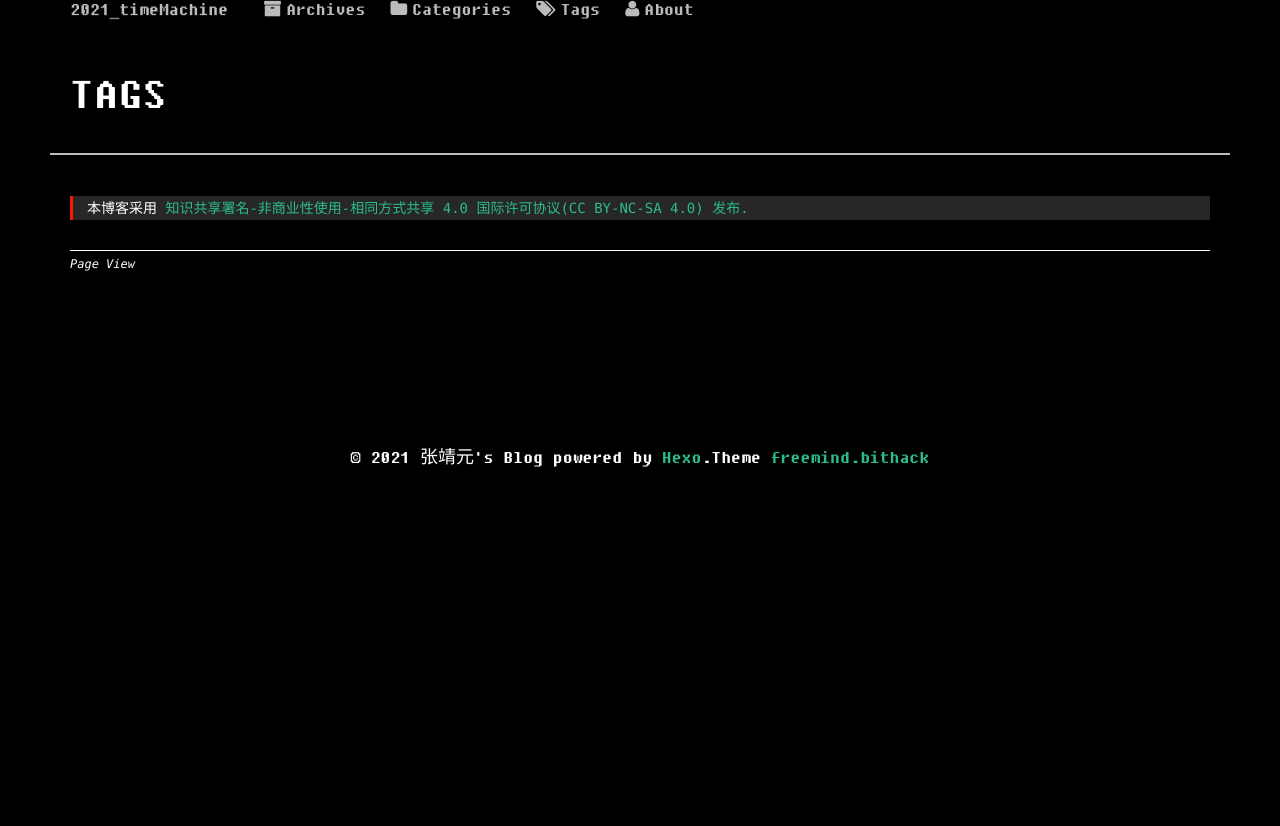
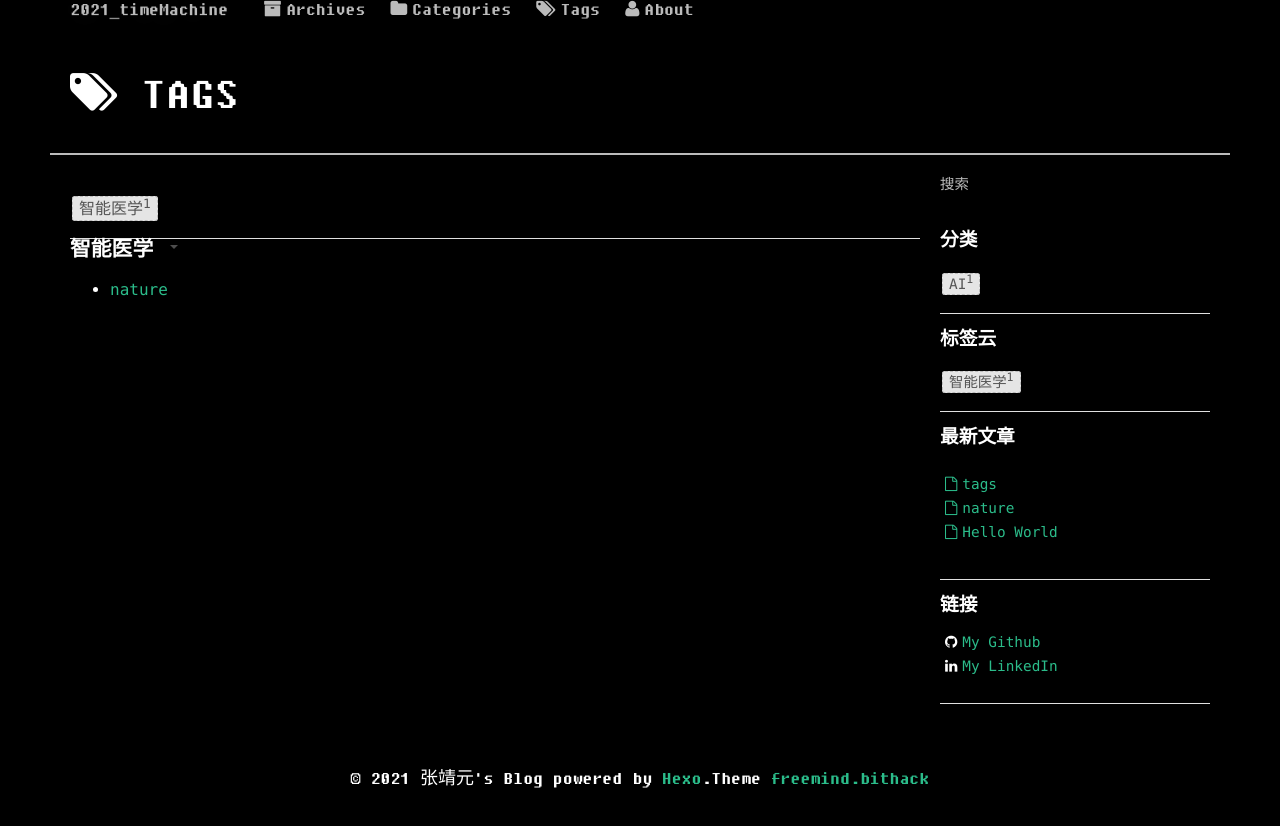
Before and after one commit to EskimoA000/EskimoA000.github.io, a plain HTML site: page Tags/index.html in a window 1280 px wide. Before the commit the page ends 800 px from the top, so only its background shows below. Drawn offline with nearby package versions, Linux system fonts and the light colour scheme; a script that the page names is missing.

Commit message:
Site updated: 2021-09-14 19:53:15

```diff
--- a/Tags/index.html
+++ b/Tags/index.html
@@ -6,7 +6,7 @@
   <meta http-equiv="cache-control" content="no-cache">
   <meta http-equiv="expires" content="0">
 
-  <title>tags | 2021_timeMachine</title>
+  <title>Tags | 2021_timeMachine</title>
   <meta name="author" content="张靖元">
 
   <meta name="description" content="daydayup">
@@ -14,7 +14,7 @@
 
   <meta name="viewport" content="width=device-width, initial-scale=1, maximum-scale=1">
 
-  <meta property="og:title" content="tags"/>
+  <meta property="og:title" content="Tags"/>
   <meta property="og:site_name" content="2021_timeMachine"/>
 
 
@@ -91,91 +91,135 @@
 
   <div class="container">
   	<div class="content">
+    	 <!-- title -->
+<div class="page-header">
+	 <h1><i class="fa fa-tags"></i> Tags</h1>
+</div>
+
+<div class="row page">
 
 
-		<div class="page-header">
-			<h1> tags</h1>
+	<div class="col-md-9">
+
+
+<div id="top_search"></div>
+
+
+	<div class="widget">
+		<ul class="tag_box inline list-unstyled">
+
+			<li><a href="#智能医学">智能医学<span>1</span></a></li>
+
+		</ul>
+	</div>
+
+<div class="archive">
+
+
+	<h4 class="archive-ul show" data-toggle="collapse" id="智能医学" data-target="#modal-智能医学"> 智能医学 <b class="caret"></b></h4>
+	   <ul id="modal-智能医学" class="collapse in">
+
+
+
+
+
+
+   	   	   	       <li class="listing-item"><a href="/EskimoA000.github.io/2021/09/13/nature/" >nature</a></li>
+
+
+
+
+
+
+
+	   </ul>
+
+	</ul>
+</div>
+
+
+
+</div> <!-- col-md-9 -->
+
+
+		<div class="col-md-3">
+	<div id="sidebar">
+
+
+  <div id="site_search">
+   <div class="form-group">
+    <input type="text" id="local-search-input" name="q" results="0" placeholder="搜索" class="st-search-input st-default-search-input form-control"/>
+   </div>
+  <div id="local-search-result"></div>
   </div>
 
 
 
 
-<div class="row page">
-	<!-- cols -->
+	<div class="widget">
+		<h4>分类</h4>
+		<ul class="tag_box inline list-unstyled">
 
-	<div class="col-md-12">
+			<li><a href="/EskimoA000.github.io/categories/AI/">AI<span>1</span></a></li>
 
-
-	<!-- content -->
-	<div class="mypage">
+		</ul>
+	</div>
 
 
 
-	  <div class="article-footer-copyright">
+	<div class="widget">
+		<h4>标签云</h4>
+		<ul class="tag_box inline list-unstyled">
 
-    本博客采用 <a href="https://creativecommons.org/licenses/by-nc-sa/4.0/deed.zh" target="_blank">知识共享署名-非商业性使用-相同方式共享 4.0 国际许可协议(CC BY-NC-SA 4.0) 发布.</a>
-</div>
-
-	</div>
+			<li><a href="/EskimoA000.github.io/tags/智能医学/">智能医学<span>1</span></a></li>
 
 
-	<span id="/EskimoA000.github.io/tags/index.html" class="leancloud-visitors view" data-flag-title="tags">
-		<em class="post-meta-item-text"> Page View </em> <i class="leancloud-visitors-count"></i>
-	</span>
-
-	<div>
-  	<center>
-
-	<div class="pagination">
-
-
+		</ul>
 	</div>
-
-
-    </center>
-	</div>
-
-	<!-- comment -->
-	<!--
--->
-
-		<section id="comments" class="comments">
-			<style>
-			.comments{margin:30px;padding:10px;background:rgb(0, 0, 0)}
-			@media screen and (max-width:800px){.comments{margin:auto;padding:10px;background:#000}}
-			</style>
-			<div id="vcomment" class="comment"></div>
-<script src='//unpkg.com/valine/dist/Valine.min.js'></script>
-<script src="https://cdnjs.loli.net/ajax/libs/jquery/3.2.1/jquery.min.js"></script>
-<script>
-var valineConfig = {"enable":true,"appId":"xx","appKey":"xx","placeholder":"提交评论时留下邮箱收到回复后将自动通知","visitor":true,"avatar":"monsterid","requiredFields":["nick","mail"]}
-valineConfig.el='#vcomment';
-new Valine(valineConfig);
-    // new Valine({
-    //     el: '#vcomment',
-    //     appId: "",
-    //     appKey: "",
-    //     placeholder: "提交评论时留下邮箱收到回复后将自动通知",
-    //     avatar:"monsterid",
-    //     visitor: "true",
-    //     requiredFields: "nick,mail".split(','),
-    // });
-</script>
-
-		</section>
-
-	</div> <!-- col-md-9/col-md-12 -->
 
 
 
 
-</div><!-- row -->
+<div class="widget">
+  <h4>最新文章</h4>
+  <ul class="entry list-unstyled">
 
-<!--
- -->
+      <li>
+        <a href="/EskimoA000.github.io/2021/09/14/tags/" ><i class="fa fa-file-o"></i>tags</a>
+      </li>
+
+      <li>
+        <a href="/EskimoA000.github.io/2021/09/13/nature/" ><i class="fa fa-file-o"></i>nature</a>
+      </li>
+
+      <li>
+        <a href="/EskimoA000.github.io/2021/09/12/hello-world/" ><i class="fa fa-file-o"></i>Hello World</a>
+      </li>
+
+  </ul>
+</div>
 
 
 
+<div class="widget">
+	<h4>链接</h4>
+	<ul class="blogroll list-unstyled">
+
+		<li><i class="fa fa-github"></i><a href="http://www.github.com/blackshow" title="My Github account." target="_blank"]);">My Github</a></li>
+
+		<li><i class="fa fa-linkedin"></i><a href="http://www.linkedin.com/in/blackshow" title="My Linkin account." target="_blank"]);">My LinkedIn</a></li>
+
+	</ul>
+</div>
+
+
+
+	</div> <!-- sidebar -->
+</div> <!-- col-md-3 -->
+
+
+
+</div> <!-- row-fluid -->
 	</div>
   </div>
   <div class="container-narrow">
```
Also changed, not shown: About/index.html (+3 -3 lines). Lines whose indentation alone changed are shown as unchanged.
